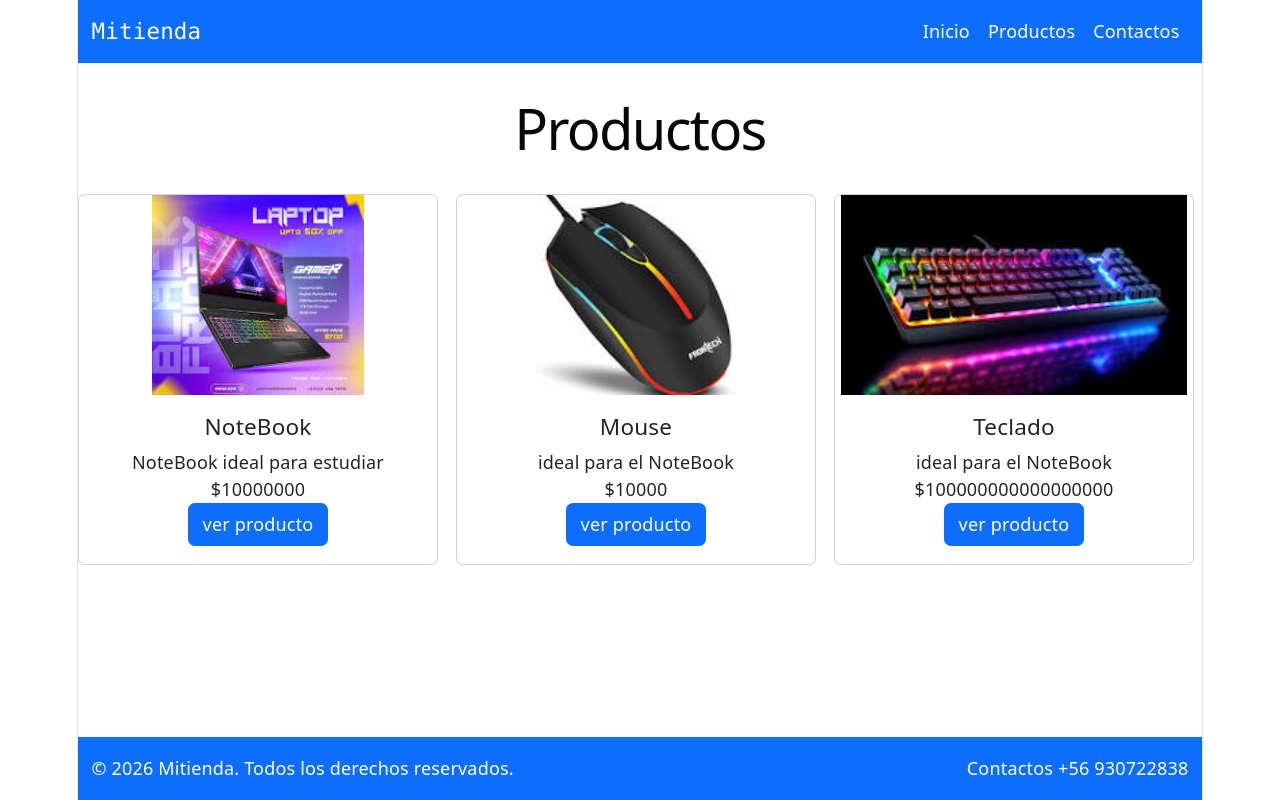
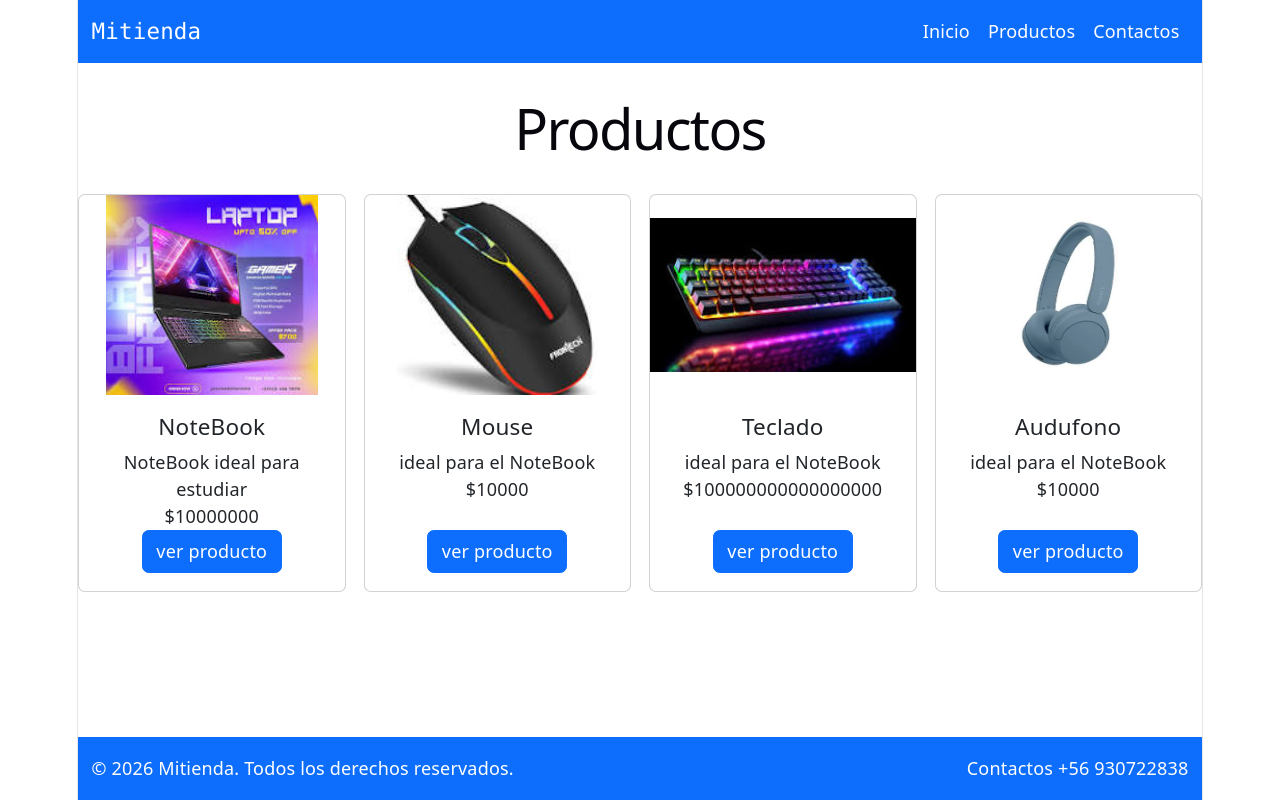
Before and after one commit to trembo25/mi_tienda, a React (Vite) app: page /productos in a window 1280 px wide. Built offline with nearby package versions, Linux system fonts and the light colour scheme.

Commit message:
nueva card agregada

```diff
--- a/src/assets/pages/Productos.tsx
+++ b/src/assets/pages/Productos.tsx
@@ -30,6 +30,14 @@ function Productos(){
                 imagen="public/img/teclado-img.jpg"
                 />
 
+                 <CardProducto
+                 id={4}
+                titulo="Audufono"
+                descripcion="ideal para el NoteBook "
+                precio={10000}
+                imagen="public/img/audifono.jpg"
+                />
+
 
             </div>
 
```
Also changed, not shown: public/img/audifono.jpg (added).
